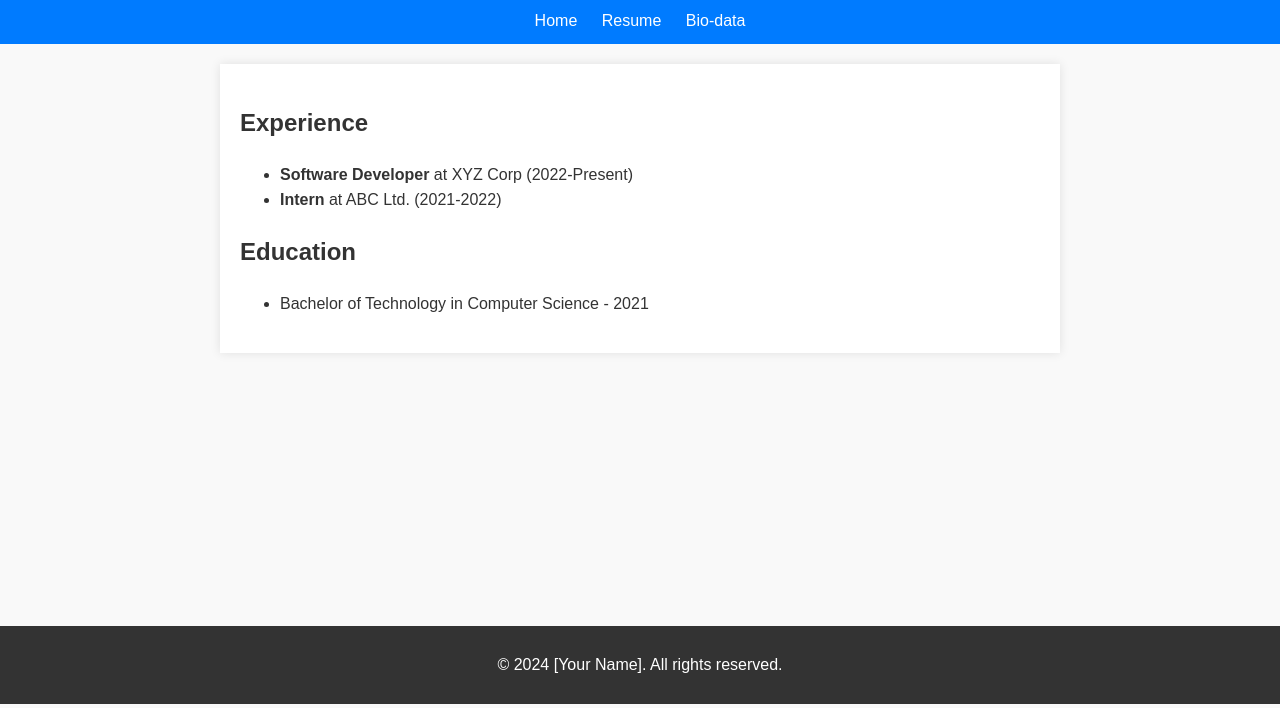
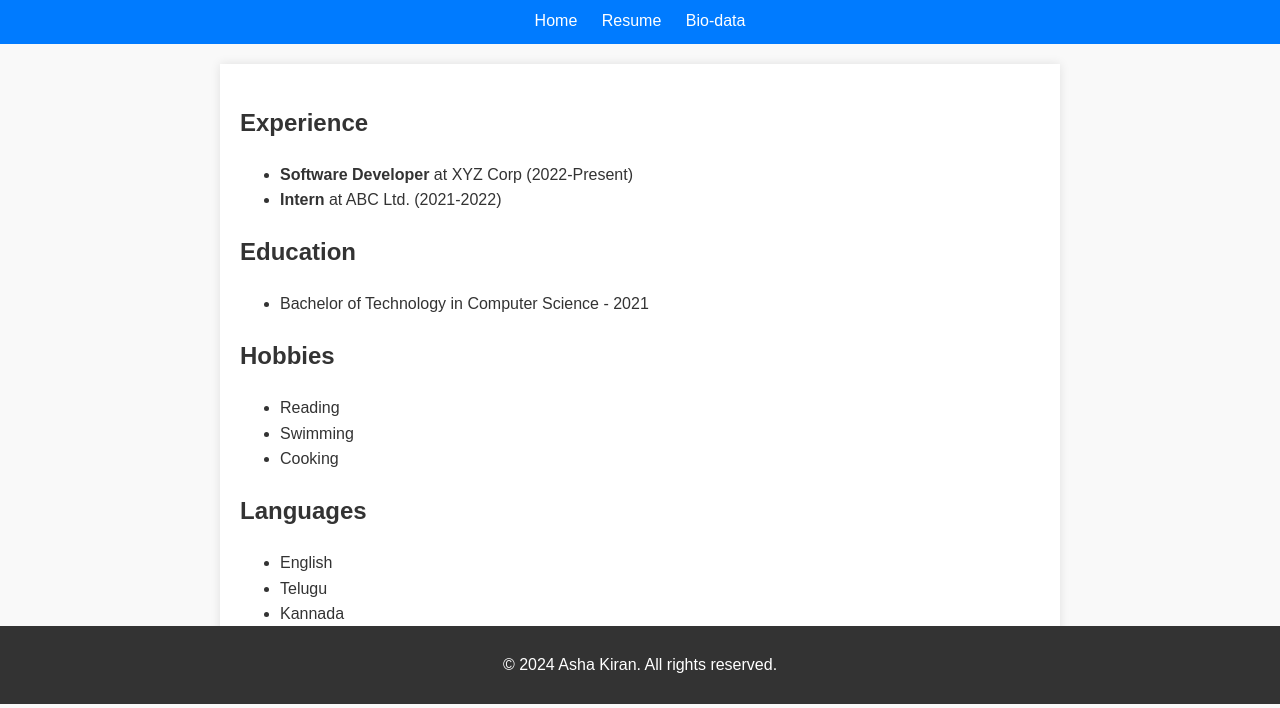
Before and after one commit to Ashakiranbs1954/resume_website, a plain HTML site: page resume.html in a window 1280 px wide. Shown: the part 96-804 px from the top of the page. Drawn offline with Linux system fonts and the light colour scheme.

Commit message:
Update resume.html

```diff
--- a/resume.html
+++ b/resume.html
@@ -15,6 +15,7 @@
             <a href="bio.html">Bio-data</a>
         </nav>
     </header>
+
     <main>
         <h2>Experience</h2>
         <ul>
@@ -25,9 +26,23 @@
         <ul>
             <li>Bachelor of Technology in Computer Science - 2021</li>
         </ul>
+        <h2>Hobbies</h2>
+        <ul>
+            <li>Reading</li>
+            <li>Swimming</li>
+            <li>Cooking</li>
+        </ul>
+        <h2>Languages</h2>
+        <ul>
+            <li>English</li>
+            <li>Telugu</li>
+            <li>Kannada</li>
+            <li>Hindi</li>
+        </ul>
     </main>
+
     <footer>
-        <p>&copy; 2024 [Your Name]. All rights reserved.</p>
+        <p>&copy; 2024 Asha Kiran. All rights reserved.</p>
     </footer>
 </body>
 </html>
```
